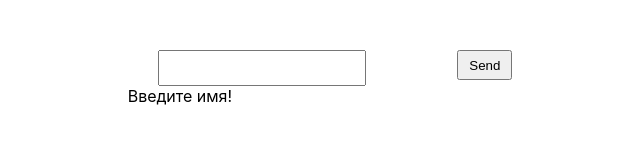
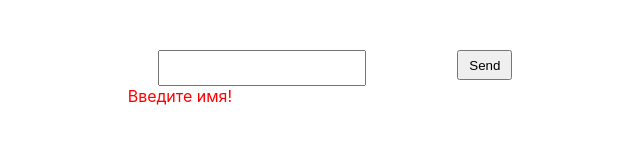
Before and after one commit to OlegKochiev/react_lessons, a React (Create React App) app in the folder my_first_project/: page / in a window 1280 px wide. Shown: the top 160 px of the page, without its empty margins (305-945 px from the left). Built offline with nearby package versions, Linux system fonts and the light colour scheme.

Commit message:
test commit

```diff
--- a/my_first_project/src/genderize.jsx
+++ b/my_first_project/src/genderize.jsx
@@ -26,7 +26,7 @@ class Input extends React.Component {
     if (name.length < 3) {
       this.setState({
         warningMessage: "Необходимо ввести более 2-х символов!",
-        labelClass: "label__warning"
+        labelClass: "label__warning red"
       });
     } else {
       this.setState({
@@ -39,7 +39,7 @@ class Input extends React.Component {
   render() {
     let warningMessage = '';
     return (
-      <label className = { 'inputLabel' + this.state.labelClass }>
+      <label className = { 'inputLabel' + ' ' + this.state.labelClass }>
         <input type="text" id="input" onKeyUp={ this.handleKeyUp }></input>
         { this.state.warningMessage }
       </label>
```
